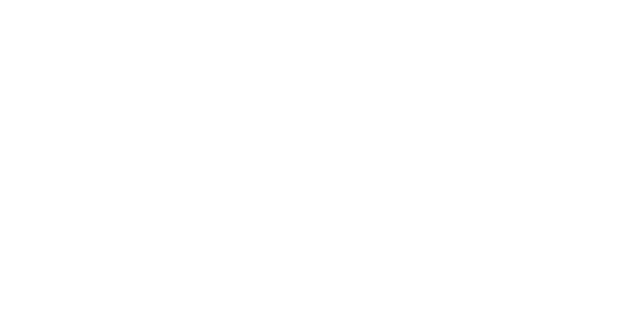
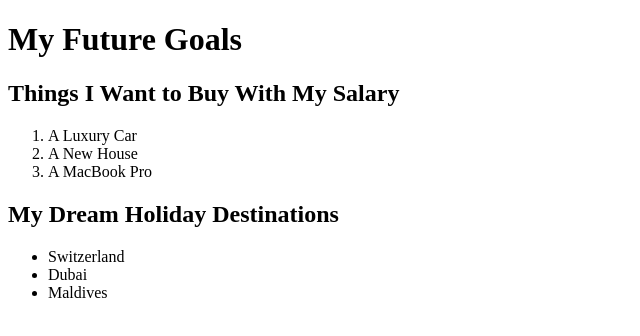
Before and after one commit to acciojob/shopping-or-holiday-vaibhav282001, a website: page main.html in a window 1280 px wide. Shown: the whole page, without its empty margins (0-640 px from the left). Drawn offline with Linux system fonts and the light colour scheme.

Commit message:
created a submission

```diff
--- a/main.html
+++ b/main.html
@@ -1,15 +1,33 @@
 <!DOCTYPE html>
-
-<html>
+<html lang="en">
 
 <head>
-	<link rel="stylesheet" href="styles.css">
+    <meta charset="UTF-8">
+    <meta name="viewport" content="width=device-width, initial-scale=1.0">
+    <title>My Salary Goals</title>
 </head>
 
 <body>
-	<!-- the entire body must be written by student -->
-    <script type="text/javascript" src="./script.js">
-</script>
+
+    <h1>My Future Goals</h1>
+
+    <!-- Ordered List: Shopping List -->
+    <h2>Things I Want to Buy With My Salary</h2>
+
+    <ol>
+        <li data-ns-test="shoppingList">A Luxury Car</li>
+        <li data-ns-test="shoppingList">A New House</li>
+        <li data-ns-test="shoppingList">A MacBook Pro</li>
+    </ol>
+
+    <!-- Unordered List: Holiday Destinations -->
+    <h2>My Dream Holiday Destinations</h2>
+
+    <ul>
+        <li data-ns-test="holidayList">Switzerland</li>
+        <li data-ns-test="holidayList">Dubai</li>
+        <li data-ns-test="holidayList">Maldives</li>
+    </ul>
 
 </body>
 
```
